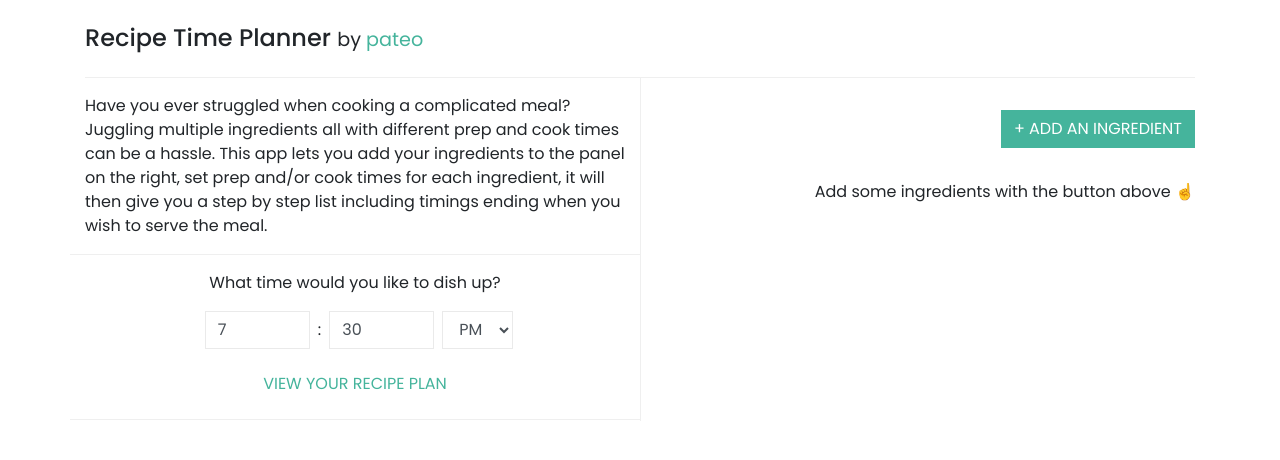
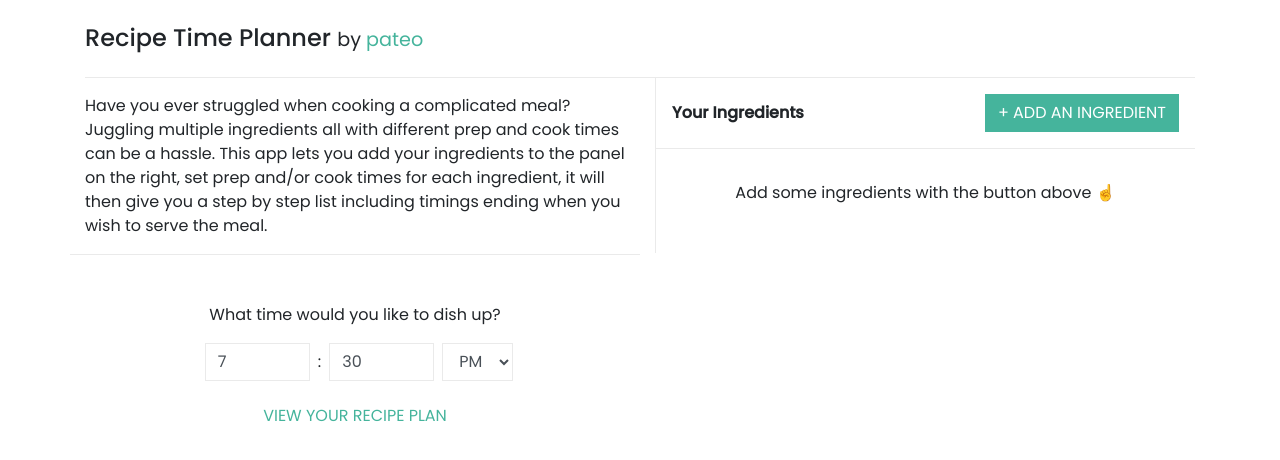
Before and after one commit to dashedstripes/recipe-time-planner, a React (Create React App) app: page / in a window 1280 px wide. Shown: the top 460 px of the page. Built offline with nearby package versions, Linux system fonts and the light colour scheme.

Commit message:
Update styles

```diff
--- a/src/components/GoalTime.js
+++ b/src/components/GoalTime.js
@@ -7,7 +7,7 @@ const GoalTime = ({ hour, minutes, time, onChange, onSubmit }) => (
     <div className='col-12 border-bottom py-3'>
       <p className='mb-0'>Have you ever struggled when cooking a complicated meal? Juggling multiple ingredients all with different prep and cook times can be a hassle. This app lets you add your ingredients to the panel on the right, set prep and/or cook times for each ingredient, it will then give you a step by step list including timings ending when you wish to serve the meal.</p>
     </div>
-    <div className='col-12 py-3 text-center border-bottom'>
+    <div className='col-12 py-5 text-center border-bottom'>
       <p>What time would you like to dish up?</p>
       <div className='form-group form-inline justify-content-center'>
         <input className='form-control goal-time-input' type='number' name='hour' min={1} max={12} value={hour} onChange={onChange} />
--- a/src/components/RecipePlan.js
+++ b/src/components/RecipePlan.js
@@ -19,7 +19,7 @@ const RecipePlan = ({ time }) => (
                   {type.ingredients.map((ingredient, index) => {
                     return (
                       <div key={index}>
-                        <p>{ingredient.title}</p>
+                        <p className='mb-0'>{ingredient.title}</p>
                       </div>
                     )
                   })}
--- a/src/containers/IngredientsList.js
+++ b/src/containers/IngredientsList.js
@@ -227,7 +227,7 @@ class IngredientsList extends Component {
     ))
 
     let noIngredients = (
-      <div className='text-right'>
+      <div className='text-center'>
         <p>Add some ingredients with the button above <span role='img' aria-label='point up'>☝️</span></p>
       </div>
     )
@@ -250,14 +250,21 @@ class IngredientsList extends Component {
             </div>
           </div>
         </div>
-        <div className='col-md-6 py-3 border-left ingredient-list'>
-          <div className='my-3 text-right'>
-            <Button type='primary' onClick={this.handleAddIngredient}>+ ADD AN INGREDIENT</Button>
+        <div className='col-md-6'>
+          <div className='p-3 ingredient-list-header d-flex justify-content-between align-items-center'>
+            <div>
+              <p className='mb-0'><strong>Your Ingredients</strong></p>
+            </div>
+            <div>
+              <Button type='primary' onClick={this.handleAddIngredient}>+ ADD AN INGREDIENT</Button>
+            </div>
           </div>
-          <div className='py-3'>
-            {this.state.ingredients.length > 0 ?
-              ingredients :
-              noIngredients}
+          <div className='py-3 border-left ingredient-list'>
+            <div className='p-3'>
+              {this.state.ingredients.length > 0 ?
+                ingredients :
+                noIngredients}
+            </div>
           </div>
         </div>
       </div >
--- a/src/css/style.css
+++ b/src/css/style.css
@@ -67,11 +67,11 @@ a:hover {
 }
 
 .border-bottom {
-  border-bottom: 1px solid #efefef!important;
+  border-bottom: 1px solid #eaeaea!important;
 }
 
 .border-left {
-  border-left: 1px solid #efefef!important;
+  border-left: 1px solid #eaeaea!important;
 }
 
 .btn-outline-danger {
@@ -104,6 +104,11 @@ a:hover {
   overflow: scroll;
 }
 
+.ingredient-list-header {
+  border-left: 1px solid #eaeaea;
+  border-bottom: 1px solid #eaeaea;
+}
+
 .recipe-plan {
   max-height: 40vh;
   overflow: scroll;
```
